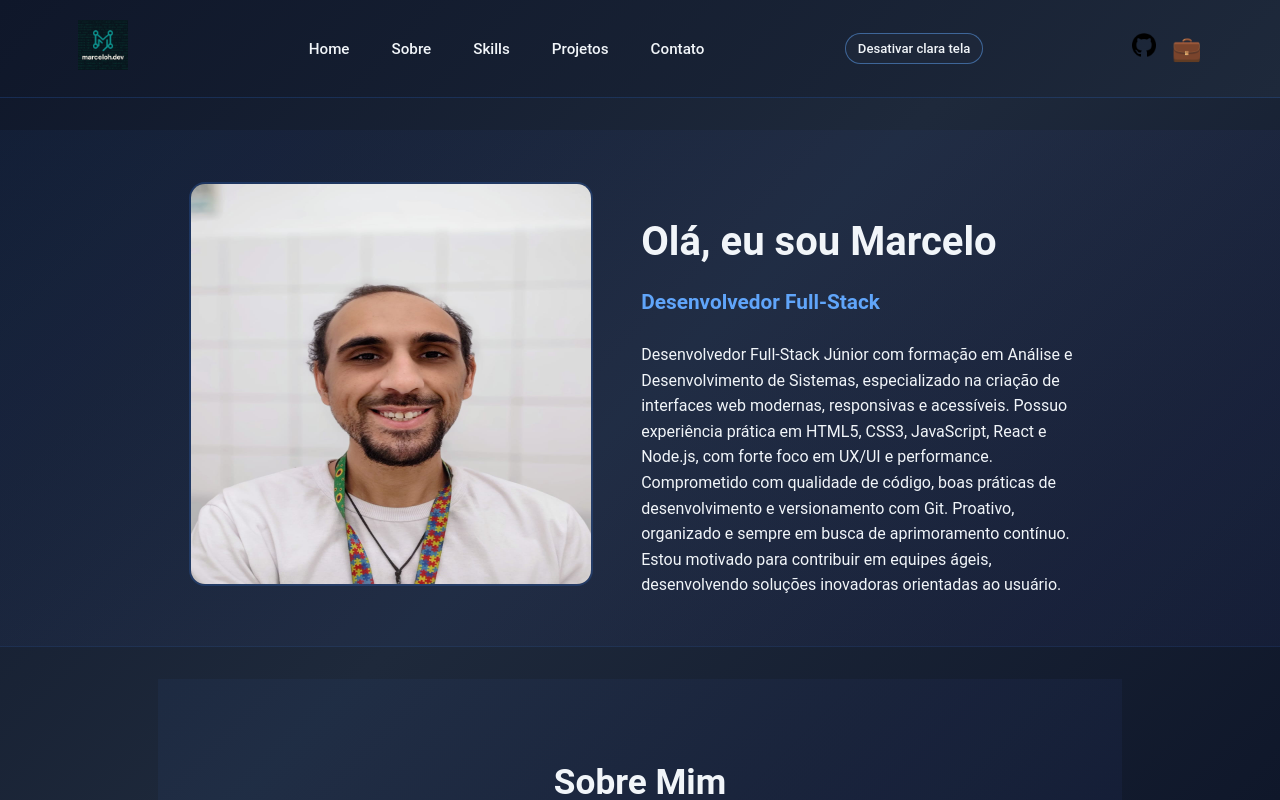
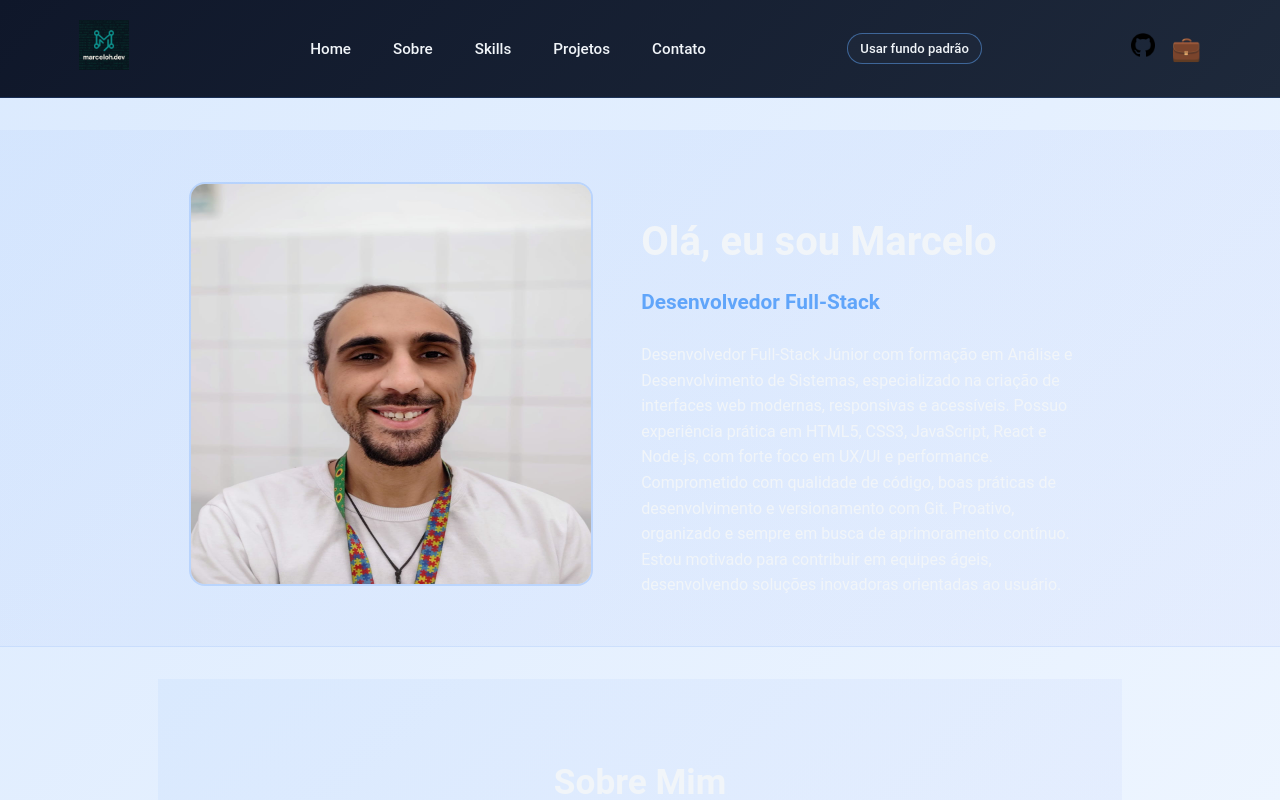
Before and after one commit to gargamelizado/portfolio, a React (Vite) app: page / in a window 1280 px wide. Shown: the top 800 px of the page. Built offline with nearby package versions, Linux system fonts and the light colour scheme.

Commit message:
feat: aplicar troca para fundo mais claro

```diff
--- a/src/App.jsx
+++ b/src/App.jsx
@@ -12,10 +12,10 @@ function App() {
   const [screenGlowEnabled, setScreenGlowEnabled] = useState(true)
 
   useEffect(() => {
-    document.body.classList.toggle('screen-glow-disabled', !screenGlowEnabled)
+    document.body.classList.toggle('screen-glow-light', screenGlowEnabled)
 
     return () => {
-      document.body.classList.remove('screen-glow-disabled')
+      document.body.classList.remove('screen-glow-light')
     }
   }, [screenGlowEnabled])
 
--- a/src/components/Header/Header.jsx
+++ b/src/components/Header/Header.jsx
@@ -62,7 +62,7 @@ const Header = ({ screenGlowEnabled, onToggleScreenGlow }) => {
           onClick={onToggleScreenGlow}
           aria-pressed={screenGlowEnabled}
         >
-          {screenGlowEnabled ? 'Desativar clara tela' : 'Ativar clara tela'}
+          {screenGlowEnabled ? 'Usar fundo padrão' : 'Usar fundo mais claro'}
         </button>
 
         <div className={styles.socialLinks}>
--- a/src/index.css
+++ b/src/index.css
@@ -81,10 +81,22 @@ body::after {
   animation: screenGlowHighlight 7s ease-in-out infinite alternate;
 }
 
-body.screen-glow-disabled::before,
-body.screen-glow-disabled::after {
-  opacity: 0;
-  animation: none;
+body.screen-glow-light {
+  background: linear-gradient(135deg, #dbeafe 0%, #eff6ff 50%, #e0f2fe 100%);
+}
+
+body.screen-glow-light::before {
+  background:
+    radial-gradient(circle at 20% 15%, rgba(147, 197, 253, 0.35), transparent 36%),
+    radial-gradient(circle at 80% 10%, rgba(191, 219, 254, 0.3), transparent 40%),
+    radial-gradient(circle at 50% 85%, rgba(186, 230, 253, 0.24), transparent 45%);
+}
+
+body.screen-glow-light::after {
+  background:
+    radial-gradient(circle at 50% 25%, rgba(255, 255, 255, 0.45), transparent 40%),
+    radial-gradient(circle at 15% 80%, rgba(255, 255, 255, 0.26), transparent 34%),
+    radial-gradient(circle at 85% 70%, rgba(255, 255, 255, 0.3), transparent 32%);
 }
 
 @keyframes screenGlow {
```
